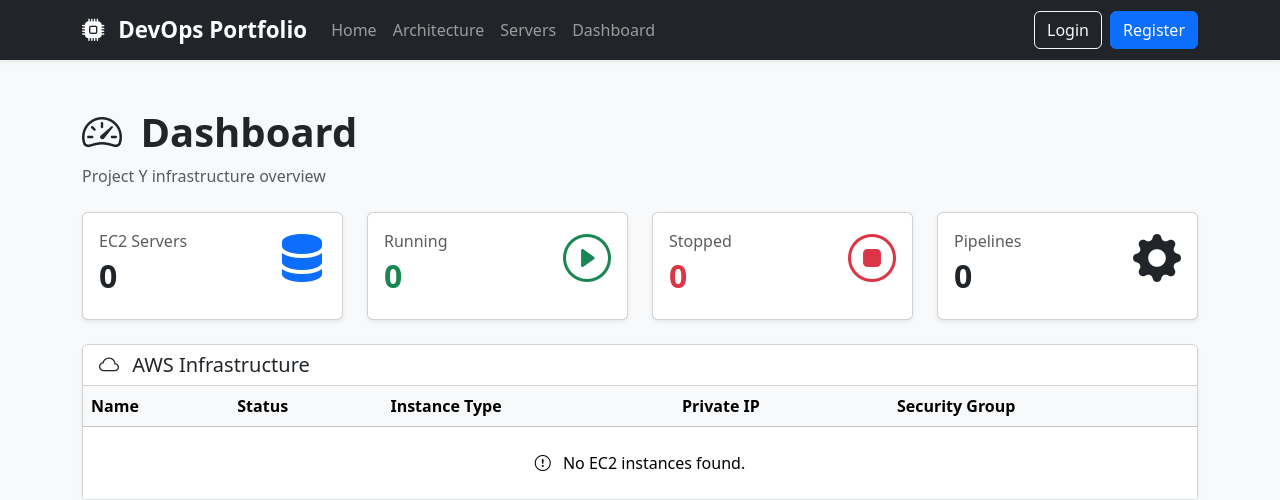
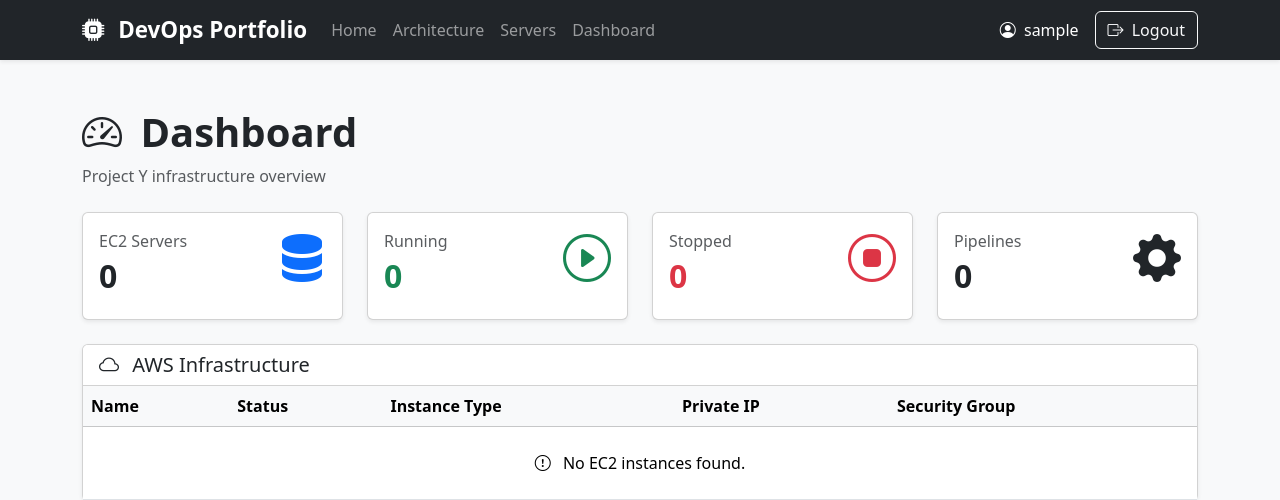
Before and after one commit to DanielDahan-work/Project_Y, a Flask app: page /dashboard in a window 1280 px wide. Shown: the top 500 px of the page. Run offline with Flask 3, Linux system fonts and the light colour scheme; the visitor is signed in with stand-in values (Sample User, id 1); data that the repository does not hold is empty.

Commit message:
Add authenticated user menu and logout

```diff
--- a/app/routes/auth.py
+++ b/app/routes/auth.py
@@ -1,5 +1,5 @@
 from flask import Blueprint, render_template, request, redirect, url_for
-from flask_login import login_user
+from flask_login import login_user, logout_user
 
 from app import db
 from app.models.user import User
@@ -26,6 +26,10 @@ def login():
 
     return render_template("login.html")
 
+@auth_bp.route("/logout")
+def logout():
+    logout_user()
+    return redirect(url_for("home.home"))
 
 @auth_bp.route("/register", methods=["GET", "POST"])
 def register():
--- a/app/templates/base.html
+++ b/app/templates/base.html
@@ -63,13 +63,29 @@
 
             </ul>
 
-            <a class="btn btn-outline-light me-2" href="/login">
-                Login
-            </a>
+           {% if current_user.is_authenticated %}
 
-            <a class="btn btn-primary" href="/register">
-                Register
-            </a>
+    <span class="navbar-text text-white me-3">
+        <i class="bi bi-person-circle me-1"></i>
+        {{ current_user.username }}
+    </span>
+
+    <a class="btn btn-outline-light" href="{{ url_for('auth.logout') }}">
+        <i class="bi bi-box-arrow-right me-1"></i>
+        Logout
+    </a>
+
+{% else %}
+
+    <a class="btn btn-outline-light me-2" href="{{ url_for('auth.login') }}">
+        Login
+    </a>
+
+    <a class="btn btn-primary" href="{{ url_for('auth.register') }}">
+        Register
+    </a>
+
+{% endif %}
 
         </div>
 
```
